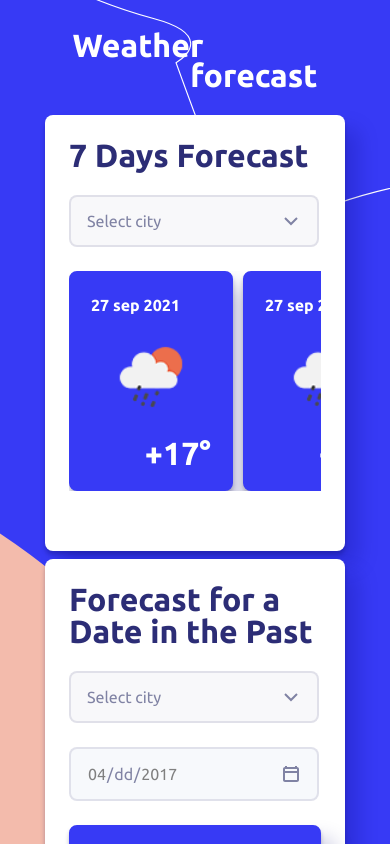
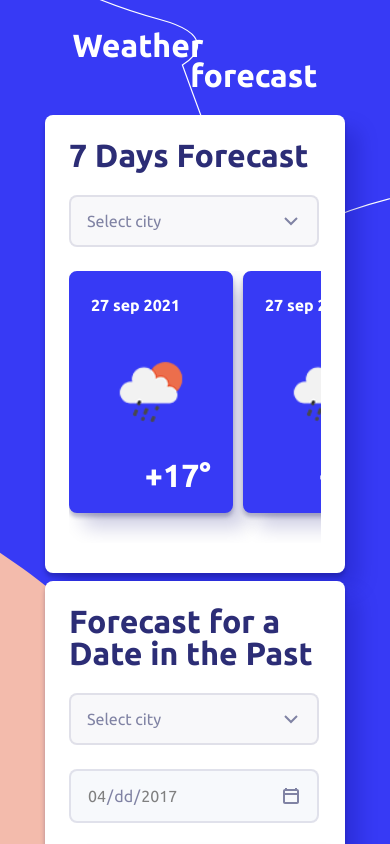
Before and after one commit to KonstaKozh/weather-forecast, a React (Create React App) app: page / in a window 390 px wide. Shown: the top 844 px of the page. Built offline with nearby package versions, Linux system fonts and the light colour scheme.

Commit message:
edit SelectCity.tsx

```diff
--- a/src/components/ForecastCardItem/ForecastCardItem.css
+++ b/src/components/ForecastCardItem/ForecastCardItem.css
@@ -1,5 +1,6 @@
 .weather-card-item {
     padding: 20px;
+    margin-bottom: 30px;
     background: #373AF5;
     border: 2px solid #373AF5;
     box-shadow: 0 4px 4px rgba(4, 5, 73, 0.25), 14px 14px 20px rgba(5, 6, 114, 0.2);
@@ -13,11 +14,11 @@
     scroll-snap-align: start;
 }
 .weather-card-item:nth-of-type(2) {
-    margin: 0 10px;
+    margin: 0 10px 30px;
 }
 .weather-icon {
     display: block;
-    margin: 0 auto;
+    margin: 15px auto 7px;
 }
 
 .time {
--- a/src/components/ForecastCardList/ForecastCardList.css
+++ b/src/components/ForecastCardList/ForecastCardList.css
@@ -46,4 +46,7 @@
     .weather-card-list:after {
         display: none;
     }
+    .weather-card-list::-webkit-scrollbar {
+        display: none;
+    }
 }
--- a/src/components/ForecastSevenDays/ForecastSevenDays.css
+++ b/src/components/ForecastSevenDays/ForecastSevenDays.css
@@ -33,7 +33,7 @@
         padding-bottom: 24px;
     }
     .forecast-container {
-        padding: 24px 24px 60px;
+        padding: 24px 24px 30px;
         margin: 0 17px 8px;
     }
     .form-box {
--- a/src/components/SelectCity/SelectCity.tsx
+++ b/src/components/SelectCity/SelectCity.tsx
@@ -1,15 +1,19 @@
-import React from "react"
+import React, {useState} from "react"
 import './SelectCity.css'
 
 export const SelectCity: React.FunctionComponent = () => {
+
+    const [addrtype, setAddrtype] = useState(['Самара', 'Тольятти', 'Саратов', 'Казань', 'Краснодар'])
+    const Add = addrtype.map(Add => Add )
+    const handleCitySelect = (e: any) => {
+        console.log(e.target)
+    }
     return (
-        <select className='select'>
-            <option selected className='option'>Select city</option>
-            <option>Самара</option>
-            <option>Тольятти</option>
-            <option>Саратов</option>
-            <option>Казань</option>
-            <option>Краснодар</option>
+        <select className='select' onChange={(e) => handleCitySelect(e)}>
+            <option selected disabled hidden>Select city</option>
+            {
+                Add.map((address, key) => <option key={key}value={key}>{address}</option>)
+            }
         </select>
     )
 }
```
Also changed, not shown: key_api.txt (added).
